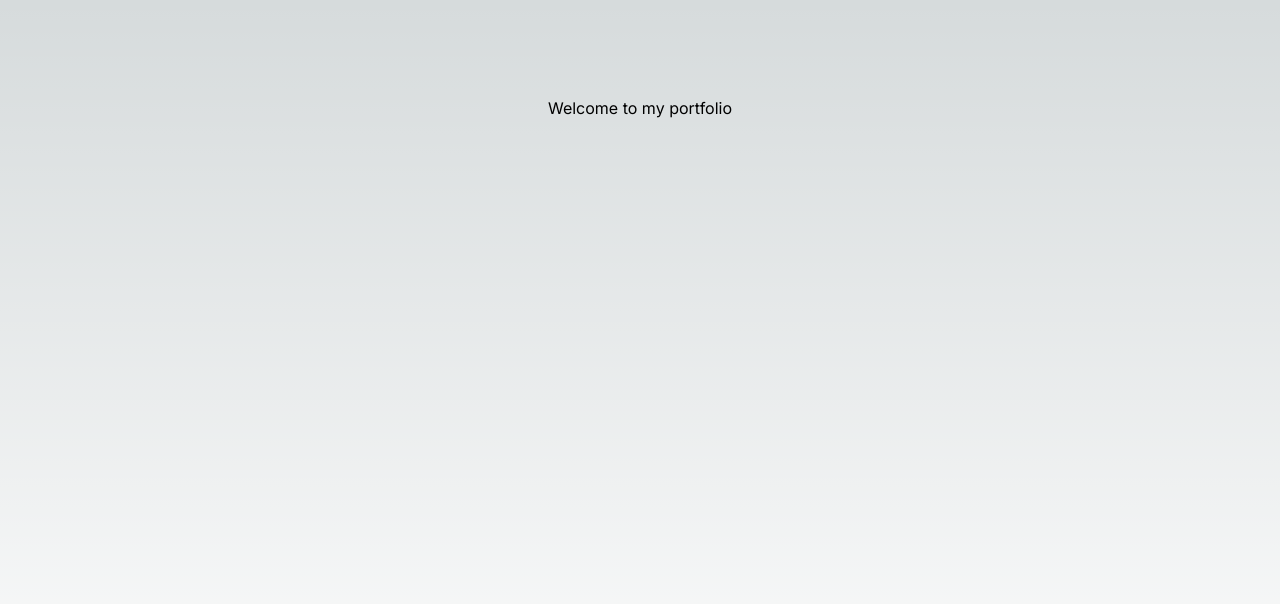
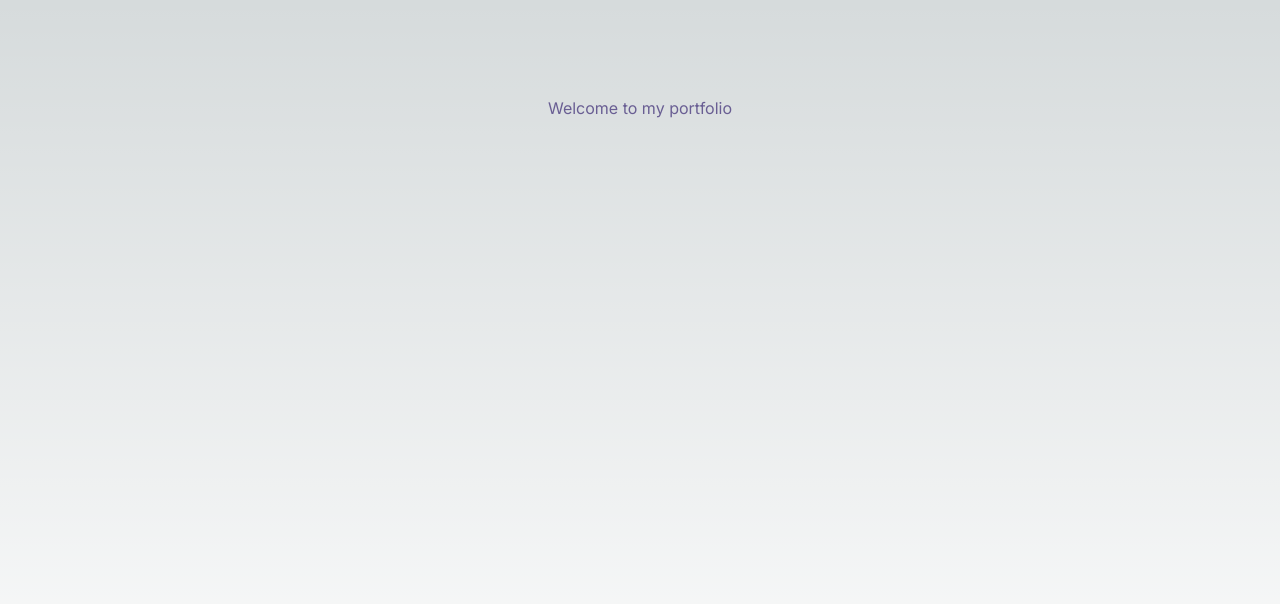
Before and after one commit to sramalho94/portfolio3.0, a Next.js app: page / in a window 1280 px wide. Shown: the top 604 px of the page. Built offline with nearby package versions, Linux system fonts and the light colour scheme.

Commit message:
created Header.tsx file and tested custom tailwind color in index.tsx

```diff
--- a/app/page.tsx
+++ b/app/page.tsx
@@ -3,7 +3,7 @@ import Image from 'next/image'
 export default function Home() {
   return (
     <main className="flex min-h-screen flex-col items-center justify-between p-24">
-      <h1>Welcome to my portfolio</h1>
+      <h1 className="text-port-purple">Welcome to my portfolio</h1>
 
       {/* header */}
 
```
Also changed, not shown: components/Header.tsx (added).
